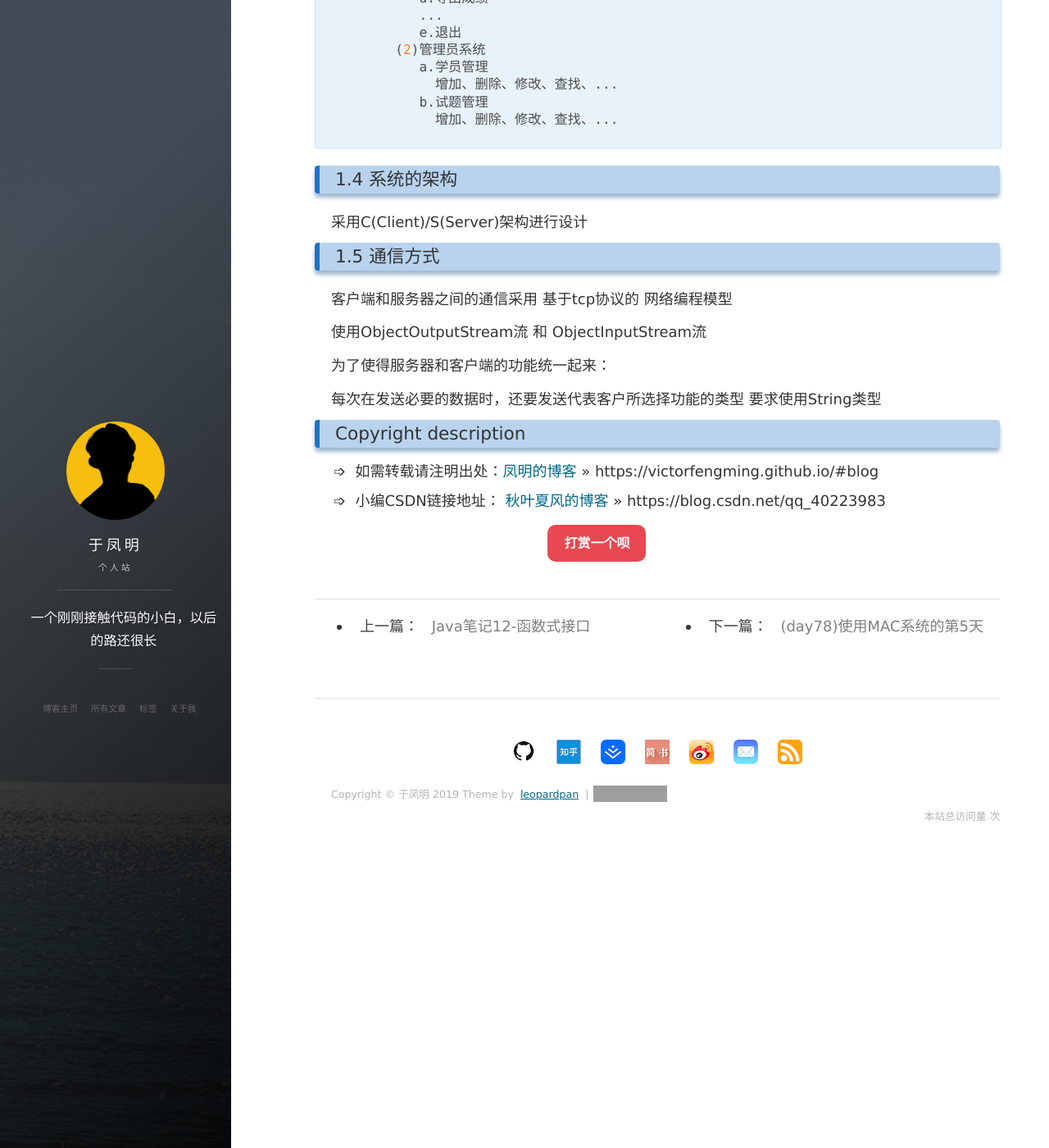
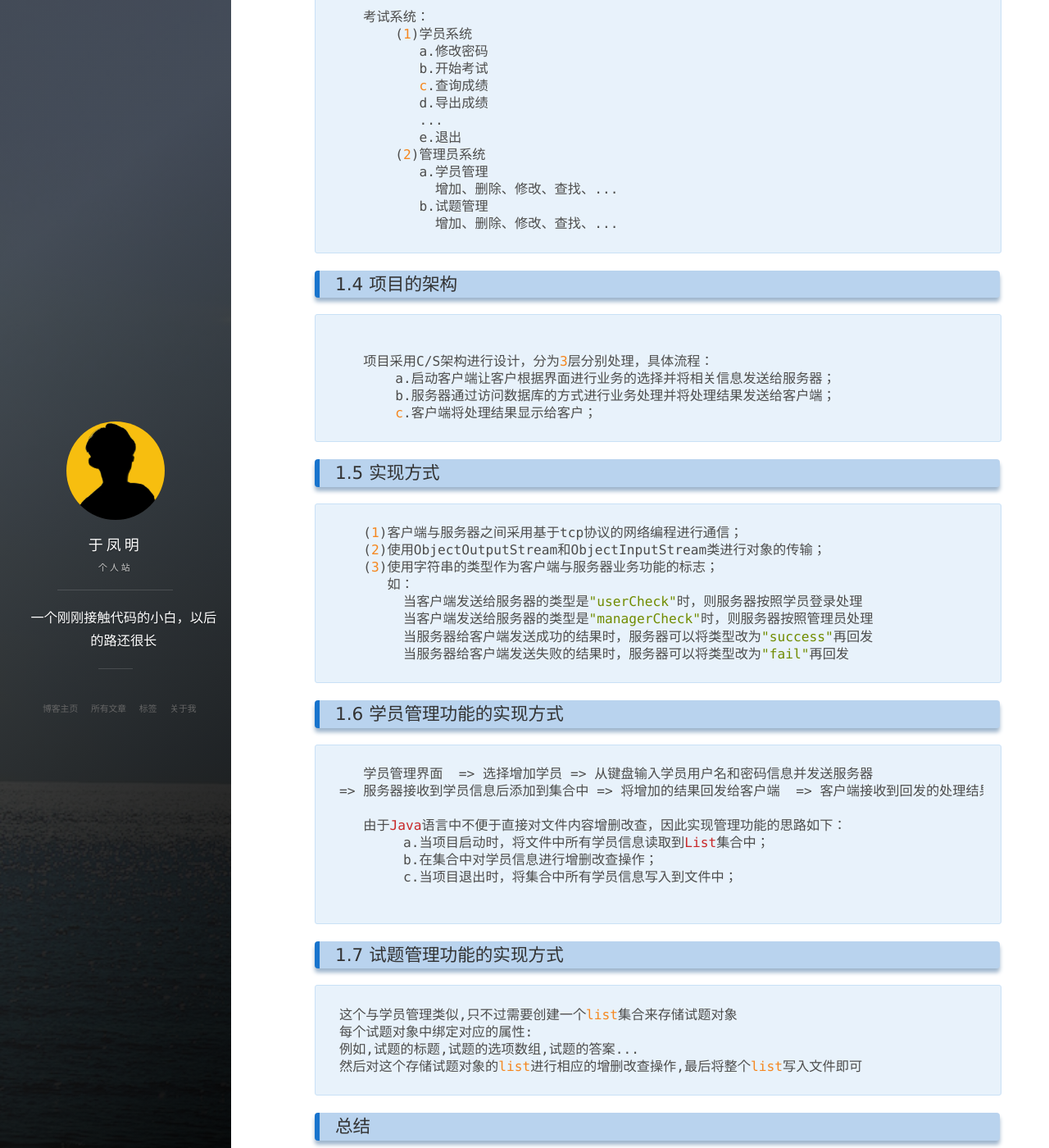
Before and after one commit to victorfengming/victorfengming.github.io.leopardpan, a Jekyll site: the page built from _posts/java/note/2019-10-30-note13.markdown, in a window 1280 px wide and 1400 px high, scrolled down 1063 px. Shown: the whole window at 82% size. Built offline with Jekyll 4.4.1, drawn with Linux system fonts in a browser that asks for light colours; nearby versions of some CDN libraries; comment, search, counter and statistics services are not loaded; some of the changed text lies outside the part shown; grey boxes are pictures that could not be loaded.

Commit message:
关于兄弟连考试系统的补充和总结++

````diff
--- a/_posts/java/note/2019-10-30-note13.markdown
+++ b/_posts/java/note/2019-10-30-note13.markdown
@@ -46,15 +46,57 @@ tags: Java basis note
           b.试题管理
             增加、删除、修改、查找、...
 ```
-### 1.4 系统的架构
-   采用C(Client)/S(Server)架构进行设计
 
-### 1.5 通信方式
-   客户端和服务器之间的通信采用 基于tcp协议的 网络编程模型
+### 1.4 项目的架构
+```angular2
 
-   使用ObjectOutputStream流 和 ObjectInputStream流
+   项目采用C/S架构进行设计，分为3层分别处理，具体流程：
+       a.启动客户端让客户根据界面进行业务的选择并将相关信息发送给服务器；
+       b.服务器通过访问数据库的方式进行业务处理并将处理结果发送给客户端；
+       c.客户端将处理结果显示给客户；
+```
 
-   为了使得服务器和客户端的功能统一起来：
+### 1.5 实现方式
+```angular2
+   (1)客户端与服务器之间采用基于tcp协议的网络编程进行通信；
+   (2)使用ObjectOutputStream和ObjectInputStream类进行对象的传输；
+   (3)使用字符串的类型作为客户端与服务器业务功能的标志；
+      如：
+        当客户端发送给服务器的类型是"userCheck"时，则服务器按照学员登录处理
+        当客户端发送给服务器的类型是"managerCheck"时，则服务器按照管理员处理
+        当服务器给客户端发送成功的结果时，服务器可以将类型改为"success"再回发
+        当服务器给客户端发送失败的结果时，服务器可以将类型改为"fail"再回发
+```
+### 1.6 学员管理功能的实现方式
+```angular2
+   学员管理界面  => 选择增加学员 => 从键盘输入学员用户名和密码信息并发送服务器
+=> 服务器接收到学员信息后添加到集合中 => 将增加的结果回发给客户端  => 客户端接收到回发的处理结果后给出提示即可。
 
-每次在发送必要的数据时，还要发送代表客户所选择功能的类型
-       要求使用String类型
+   由于Java语言中不便于直接对文件内容增删改查，因此实现管理功能的思路如下：
+        a.当项目启动时，将文件中所有学员信息读取到List集合中；
+        b.在集合中对学员信息进行增删改查操作；
+        c.当项目退出时，将集合中所有学员信息写入到文件中；
+
+```
+
+### 1.7 试题管理功能的实现方式
+```angular2
+这个与学员管理类似,只不过需要创建一个list集合来存储试题对象
+每个试题对象中绑定对应的属性:
+例如,试题的标题,试题的选项数组,试题的答案...
+然后对这个存储试题对象的list进行相应的增删改查操作,最后将整个list写入文件即可
+```
+
+### 总结
+```angular2html
+
+这个项目主要用到的是IO流的操作,其中包括Socket在客户端和服务端收发的数据,还有对于服务端数据的保存和读取
+
+所以,想要写好这个项目,需要有一定的javaSE的基础,以及面向对象思想的应用
+
+其中在进行系统层级的进入的时候,多次用到了`try...catch`,`while(true)`,`if else if`等结构,所以
+
+对于基础的流程控制也要掌握扎实
+
+这个项目虽然说采用的是C/S架构,但是在客户端仅仅是在系统的控制台进行与用户的交互,这个地方需要加入图形化的界面才更加的万完整,才能给用户更加良好的交互体验.
+```
````
